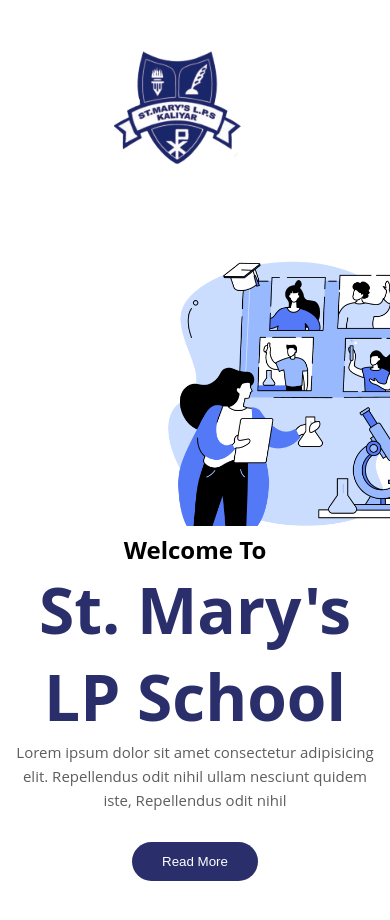
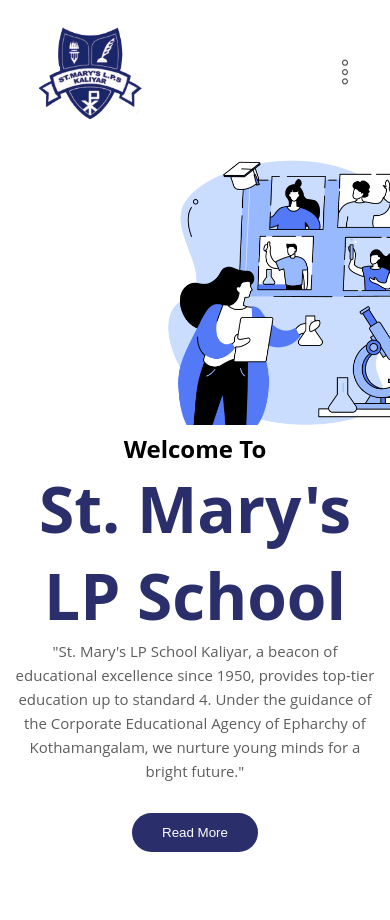
Before and after one commit to Amalekh-Biju/SM-LPS, a React (Create React App) app: page / in a window 390 px wide. Shown: the top 920 px of the page. After the commit the page ends 875 px from the top, so only its background shows below. Built offline with nearby package versions, Linux system fonts and the light colour scheme; a web font is replaced by a local one.

Commit message:
Nav Bar made responsive

```diff
--- a/package.json
+++ b/package.json
@@ -10,6 +10,7 @@
     "@testing-library/user-event": "^13.5.0",
     "react": "^18.2.0",
     "react-dom": "^18.2.0",
+    "react-icons": "^5.0.1",
     "react-router-dom": "^6.21.2",
     "react-scripts": "^5.0.1",
     "web-vitals": "^2.1.4"
--- a/src/components/header/Header.jsx
+++ b/src/components/header/Header.jsx
@@ -2,6 +2,18 @@
 import './header.css'
 import LOGO from '../../assets/images/Logo.png'
 import { Link } from 'react-router-dom'
+import { CiMenuKebab } from 'react-icons/ci'
+import { PiEyeClosedBold } from 'react-icons/pi'
+
+const showSidebar = () => {
+  const sidebar = document.querySelector('.sidebar')
+  sidebar.style.display = 'flex';
+};
+
+const hideSidebar = () => {
+  const sidebar = document.querySelector('.sidebar')
+  sidebar.style.display = 'none';
+};
 
 const Header = () => {
   return (
@@ -9,8 +21,17 @@
       <div class="landing-page">
         <header>
           <div class="container">
-            <a href="/" class="logo"><img src={LOGO} /></a>
+            <a href="/" class="logo"><img src={LOGO} alt="logo"/></a>
             <ul class="links">
+              <li class="hide-on-mobile"><Link to="/">Home </Link></li>
+              <li class="hide-on-mobile"><Link to="/about">About Us</Link></li>
+              <li class="hide-on-mobile"><Link to="/testimonials">Testimonials</Link></li>
+              <li class="hide-on-mobile"><Link to="/info">Info</Link></li>
+              <li class="hide-on-mobile"><Link to="/admissions">Admissions</Link></li>
+              <li class="menu-btn" onClick={showSidebar}><Link to="#"><CiMenuKebab /></Link></li>
+            </ul>
+            <ul class="sidebar">
+              <li onClick={hideSidebar}><Link to="#"><PiEyeClosedBold /> </Link></li>
               <li><Link to="/">Home </Link></li>
               <li><Link to="/about">About Us</Link></li>
               <li><Link to="/testimonials">Testimonials</Link></li>
--- a/src/components/header/header.css
+++ b/src/components/header/header.css
@@ -25,9 +25,9 @@
   margin-right: auto;
 }
 /* Small */
-@media (max-width: 768px) {
-  ul .links {
-    display: none;
+@media (min-width: 768px) {
+  .container {
+    width: 750px;
   }
 }
 /* Medium */
@@ -49,56 +49,27 @@
   min-height: 80px;
   display: flex;
 }
-@media (max-width: 767px) {
-  .landing-page header {
-    min-height: auto;
-    display: initial;
-  }
-}
+
 .landing-page header .container {
   display: flex;
   align-items: center;
   justify-content: space-between;
 }
-@media (max-width: 767px) {
-  .landing-page header .container {
-    flex-direction: column;
-    justify-content: center;
-  }
-}
-.landing-page header .logo {
-  color: #5d5d5d;
-  font-style: italic;
-  text-transform: uppercase;
-  font-size: 20px;
-}
-@media (max-width: 767px) {
-  .landing-page header .logo {
-    margin-top: 20px;
-    margin-bottom: 20px;
-  }
-}
+
 .landing-page header .links {
   display: flex;
   align-items: center;
 }
-@media (max-width: 767px) {
-  .landing-page header .links {
-    display: none;
-  }
-}
+
+
 .landing-page header .links li a {
   margin-left: 30px;
   color: #5d5d5d;
   cursor: pointer;
   transition: .3s;
 }
-@media (max-width: 767px) {
-  .landing-page header .links li {
-    margin-left: auto;
-  }
-}
-.landing-page header .links li:last-child a {
+
+.landing-page header .links li:nth-child(5) a {
   border-radius: 20px;
   padding: 10px 20px;
   color: #FFF;
@@ -113,12 +84,115 @@
 max-height: fit-content;
 margin-bottom: 0%;
 }
-@media (max-width: 768px) {
-  .logo {
+
+.landing-page header .sidebar {
+  display: none;
+  position: fixed;
+  top: 0;
+  right: 0;
+  height: 100vh;
+  width: 70% ;
+  z-index: 999;
+  background-color: #ffffff8c;
+  backdrop-filter: blur(5px);
+  box-shadow: -10px 0 10px rgba(0, 0, 0, 0.2);
+  flex-direction: column;
+  justify-content: flex-start;
+  align-self: flex-start;
+  transition: all 0.3s ease-in-out;
+}
+
+.landing-page header .sidebar li  {
+  margin-left: 0px;
+  color: #5d5d5d;
+  cursor: pointer;
+  transition: .3s;
+  height: 50px;
+  width: 100%;
+}
+.landing-page header .sidebar li a {
+  margin-left: 30px;
+  color: #5d5d5d;
+  cursor: pointer;
+  transition: .3s;
+  height: 100%;
+  display: flex;
+  align-items: center;
+  padding: 0 30px;
+}
+
+.landing-page header .sidebar li:first-child{
+ font-size: 30px;
+}
+
+.landing-page header .links li:last-child{
+  font-size: 30px;
+ }
+
+.landing-page header .sidebar li:nth-child(6) a {
+  border-radius: 20px;
+  padding: 10px 20px;
+  color: #FFF;
+  background-color: #2a2f6b;
+  width: fit-content;
+}
+.landing-page header .sidebar li:not(:last-child):hover a {
+  color: #2a2f6b;
+}
+
+
+@media (max-width: 767px) {
+  .landing-page header {
+    min-height: auto;
+    display: initial;
+  }
+}
+
+@media (max-width: 1000px) {
+  .landing-page header .links .hide-on-mobile {
+      display: none;
+    }
+    .landing-page header .links .menu-btn {
+      display: block;
+    }
+}
+
+.menu-btn {
+  display: none;
+}
+
+@media (max-width: 767px) {
+  .logo img {
+    max-width: 65%;
+    margin-right: auto;
+    z-index: 999;
+  }
+}
+
+@media (max-width: 800px) {
+  .landing-page header .links li {
     display: flex;
     flex-direction: row;
-    justify-content: left;
-    margin: 0;
-
+    justify-content: center;
   }
 }
+
+@media (max-width: 400px){
+  .landing-page header .sidebar {
+    display: none;
+    position: fixed;
+    top: 0;
+    right: 0;
+    height: 100%;
+    width: 100% ;
+    z-index: 999;
+    background-color: #ffffffa9;
+    backdrop-filter: blur(5px);
+    box-shadow: -10px 0 10px rgba(0, 0, 0, 0.2);
+    flex-direction: column;
+    align-items: flex-end;
+    justify-content: flex-start;
+    transition: all 0.3s ease-in-out;
+  }
+
+}
--- a/src/components/home/Home.jsx
+++ b/src/components/home/Home.jsx
@@ -1,7 +1,6 @@
 import React from 'react'
 import './home.css'
 import Header from '../header/Header'
-import BG1 from '../../assets/images/BG.jpg'
 import HomeImg from '../../assets/images/home.png'
 
 const Home = () => {
@@ -14,11 +13,13 @@
             <div class="info">
               <h2>Welcome To</h2>
               <h1>St. Mary's LP School</h1>
-              <p>Lorem ipsum dolor sit amet consectetur adipisicing elit. Repellendus odit nihil ullam nesciunt quidem iste, Repellendus odit nihil</p>
+              <p>"St. Mary's LP School Kaliyar, a beacon of educational excellence since 1950,
+                provides top-tier education up to standard 4. Under the guidance of the Corporate
+                Educational Agency of Epharchy of Kothamangalam, we nurture young minds for a bright future."</p>
               <button>Read More</button>
             </div>
             <div class="image">
-              <img src={HomeImg}></img>
+              <img src={HomeImg} alt="featured"></img>
             </div >
           </div>
         </div>
```
Also changed, not shown: 1 other file (tests, documents, lock files or other folders).
